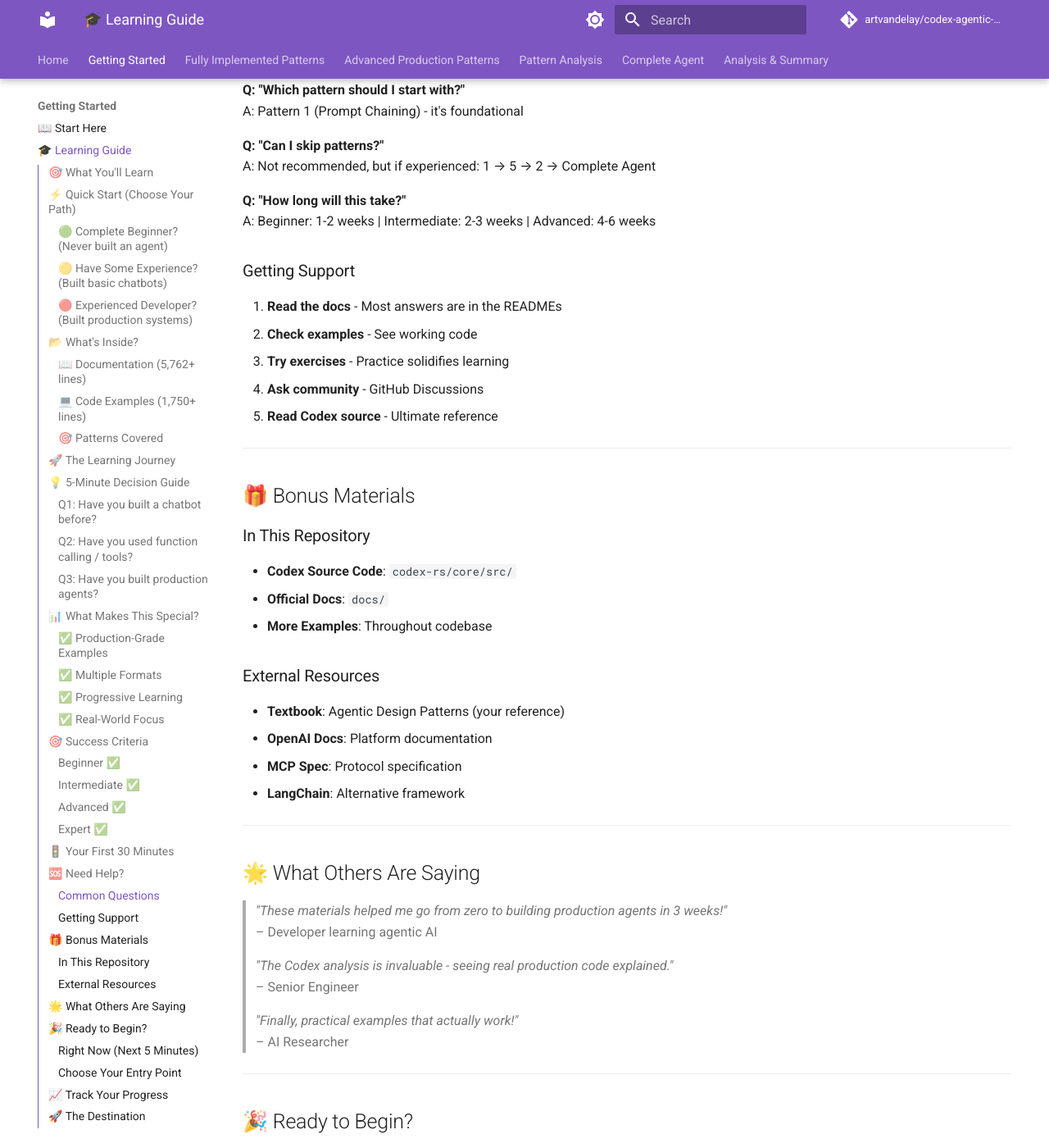
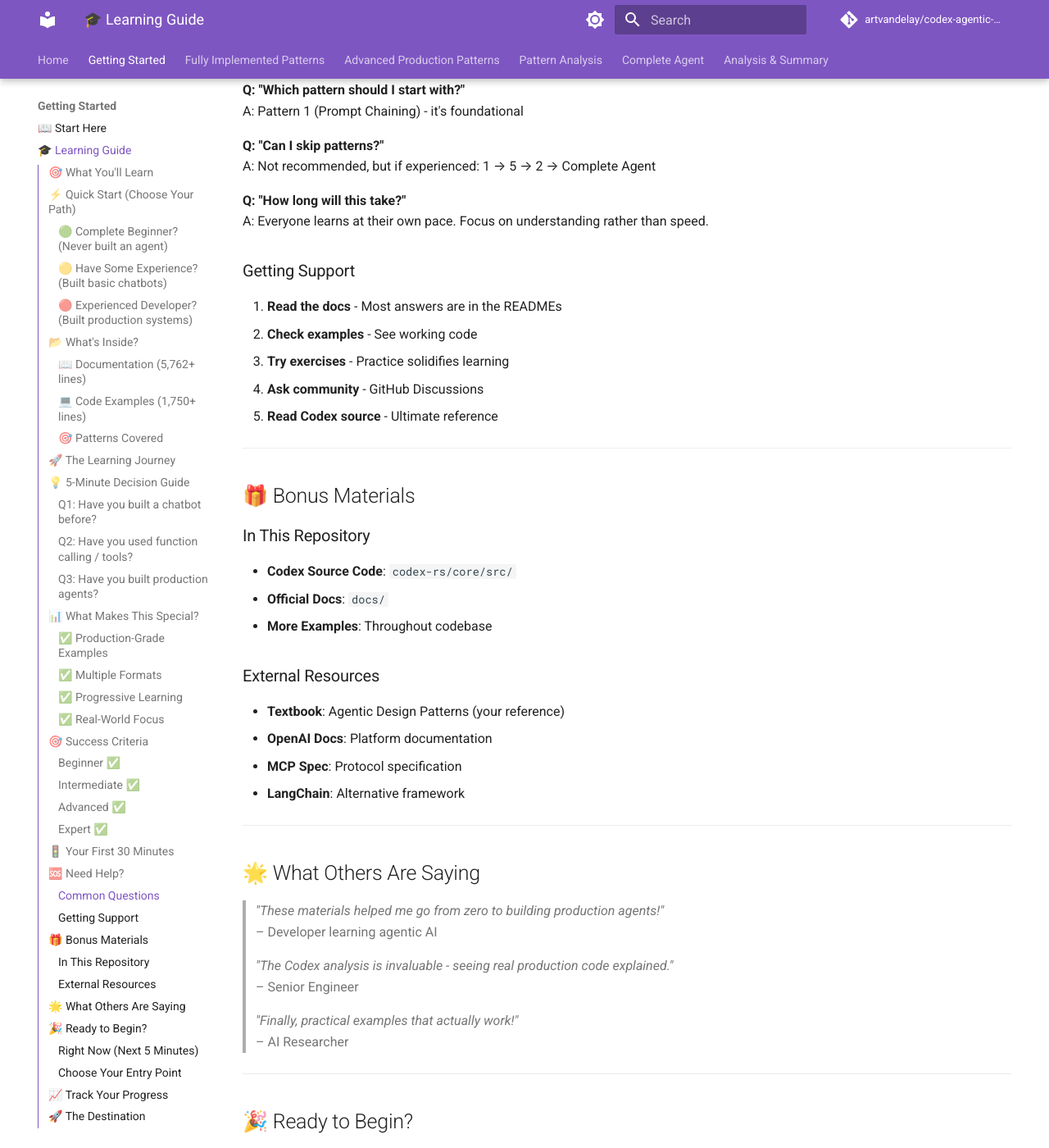
Before and after one commit to artvandelay/codex-agentic-patterns, an MkDocs documentation site: the page built from docs/learning-material/START_HERE.md, in a window 1280 px wide and 1400 px high, scrolled down 6479 px. Shown: the whole window at 82% size. Built offline with MkDocs 1.6.1 and Material for MkDocs 9.7.7, drawn with Linux system fonts in a browser that asks for light colours; comment, search, counter and statistics services are not loaded; some of the changed lines change nothing that is shown; some of the changed text lies outside the part shown.

Commit message:
Clean START_HERE.md: Remove all 7 time references
Removed:
- '(10 minutes)', '(20 minutes)', '(30 minutes)' from reading steps
- '10-min setup' from table → 'Quick setup'
- Time estimates from FAQ answer
- '3 weeks' from testimonial
- Focus on learning outcomes, not time pressure

File 5/16 complete

````diff
--- a/docs/learning-material/START_HERE.md
+++ b/docs/learning-material/START_HERE.md
@@ -22,7 +22,7 @@
 ### 🟢 Complete Beginner? (Never built an agent)
 
 ```bash
-1. Read: QUICKSTART.md (10 minutes)
+1. Read: QUICKSTART.md
 2. Run: cd 01-prompt-chaining && python pattern_simple.py
 3. Learn: Pattern by pattern, start with #1
 
@@ -36,7 +36,7 @@
 ### 🟡 Have Some Experience? (Built basic chatbots)
 
 ```bash
-1. Read: INDEX.md (20 minutes)
+1. Read: INDEX.md
 2. Skim: CODEX_PATTERNS_SUMMARY.md
 3. Jump to: 02-routing/ or 05-tool-use/
 4. Build: Exercise 4-6 from EXERCISES.md
@@ -51,7 +51,7 @@
 ### 🔴 Experienced Developer? (Built production systems)
 
 ```bash
-1. Read: CODEX_PATTERNS_SUMMARY.md (30 minutes)
+1. Read: CODEX_PATTERNS_SUMMARY.md
 2. Study: complete-agent-example/complete_agent.py
 3. Dive into: Codex source code (codex-rs/core/src/)
 4. Build: Challenge project from EXERCISES.md
@@ -70,7 +70,7 @@
 | File | Purpose  Difficulty |
 |------|---------|------|------------|
 | **[README.md](./README.md)** | Main overview  🟢 |
-| **[QUICKSTART.md](./QUICKSTART.md)** | 10-min setup  🟢 |
+| **[QUICKSTART.md](./QUICKSTART.md)** | Quick setup  🟢 |
 | **[INDEX.md](./INDEX.md)** | Complete guide  🟡 |
 | **[EXERCISES.md](./EXERCISES.md)**  varies | 🟢-🔴 |
 | **[CODEX_PATTERNS_SUMMARY.md](./CODEX_PATTERNS_SUMMARY.md)** | Pattern analysis  🔴 |
@@ -264,7 +264,7 @@
 A: Not recommended, but if experienced: 1 → 5 → 2 → Complete Agent
 
 **Q: "How long will this take?"**
-A: Beginner: 1-2 weeks | Intermediate: 2-3 weeks | Advanced: 4-6 weeks
+A: Everyone learns at their own pace. Focus on understanding rather than speed.
 
 ### Getting Support
 
@@ -293,7 +293,7 @@
 
 ## 🌟 What Others Are Saying
 
-> *"These materials helped me go from zero to building production agents in 3 weeks!"*
+> *"These materials helped me go from zero to building production agents!"*
 > – Developer learning agentic AI
 
 > *"The Codex analysis is invaluable - seeing real production code explained."*
````
